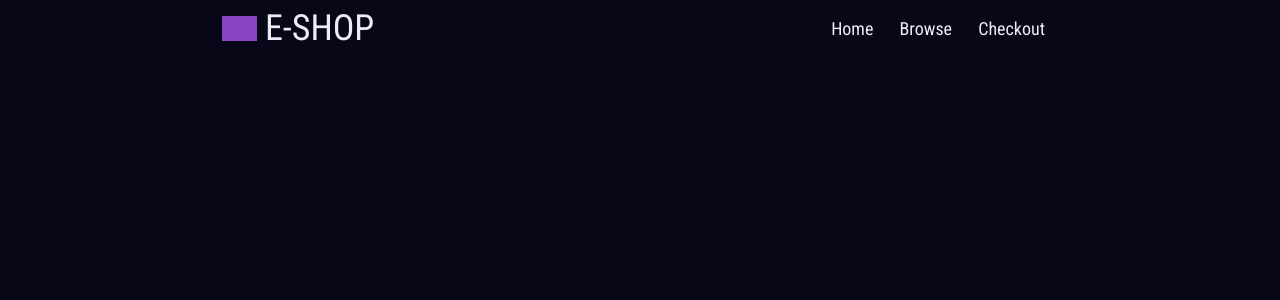
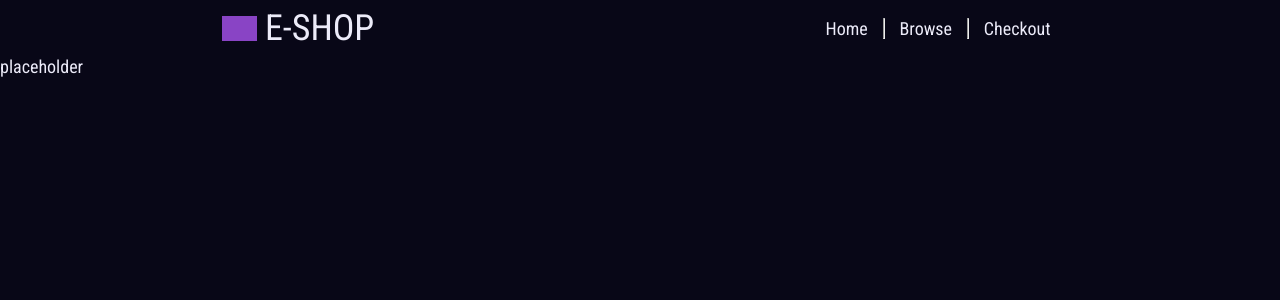
Before and after one commit to Quazf1x/E-SHOP, a React (Vite) app: page / in a window 1280 px wide. Shown: the top 300 px of the page. Built offline with nearby package versions, Linux system fonts and the light colour scheme.

Commit message:
Ver 0.0.2

```diff
--- a/package.json
+++ b/package.json
@@ -11,7 +11,8 @@
   },
   "dependencies": {
     "react": "^18.2.0",
-    "react-dom": "^18.2.0"
+    "react-dom": "^18.2.0",
+    "react-router-dom": "^6.20.0"
   },
   "devDependencies": {
     "@types/react": "^18.2.37",
--- a/src/App.tsx
+++ b/src/App.tsx
@@ -1,9 +1,13 @@
 import Header from "./assets/components/header/header";
+import HomePage from "./assets/components/header/HomePage/HomePage";
 
 function App() {
   return (
     <>
       <Header />
+      <main>
+        <HomePage />
+      </main>
     </>
   );
 }
--- /dev/null
+++ b/src/assets/components/header/HomePage/HomePage.tsx
@@ -0,0 +1,5 @@
+function HomePage() {
+  return <section>placeholder</section>;
+}
+
+export default HomePage;
--- a/src/assets/components/header/header.tsx
+++ b/src/assets/components/header/header.tsx
@@ -1,3 +1,5 @@
+import { Link } from "react-router-dom";
+
 function Header() {
   return (
     <header>
@@ -9,13 +11,15 @@ function Header() {
       <nav>
         <ul className="link-menu">
           <li>
-            <a>Home</a>
+            <Link to="#">Home</Link>
           </li>
+          <hr />
           <li>
-            <a>Browse</a>
+            <Link to="#">Browse</Link>
           </li>
+          <hr />
           <li>
-            <a>Checkout</a>
+            <Link to="#">Checkout</Link>
           </li>
         </ul>
       </nav>
--- a/src/assets/styles/header.css
+++ b/src/assets/styles/header.css
@@ -31,3 +31,25 @@ header > nav {
   list-style: none;
   justify-content: space-around;
 }
+
+.link-menu > li > a {
+  color: var(--white);
+  text-decoration: none;
+  cursor: pointer;
+  position: relative;
+}
+
+.link-menu > li > a::after {
+  content: "";
+  background-color: var(--white);
+  position: absolute;
+  bottom: -0.2rem;
+  left: 1px;
+  height: 2px;
+  width: 0;
+  transition: all 0.2s ease-in-out;
+}
+
+.link-menu > li > a:hover::after {
+  width: 100%;
+}
--- a/src/assets/styles/index.css
+++ b/src/assets/styles/index.css
@@ -4,6 +4,7 @@
   --secondary: #3b1239;
   --accent: #c94fc5;
   --bg: #080717;
+  --grey: #262626;
 }
 
 *,
--- a/src/main.tsx
+++ b/src/main.tsx
@@ -1,11 +1,19 @@
 import React from "react";
 import ReactDOM from "react-dom/client";
+import { createBrowserRouter, RouterProvider } from "react-router-dom";
 import App from "./App.tsx";
 import "./assets/styles/index.css";
 import "./assets/styles/header.css";
 
+const router = createBrowserRouter([
+  {
+    path: "/",
+    element: <App />,
+  },
+]);
+
 ReactDOM.createRoot(document.getElementById("root")!).render(
   <React.StrictMode>
-    <App />
+    <RouterProvider router={router} />
   </React.StrictMode>,
 );
```
Also changed, not shown: src/assets/img/searchIcon.svg (added), 1 other file (tests, documents, lock files or other folders).
